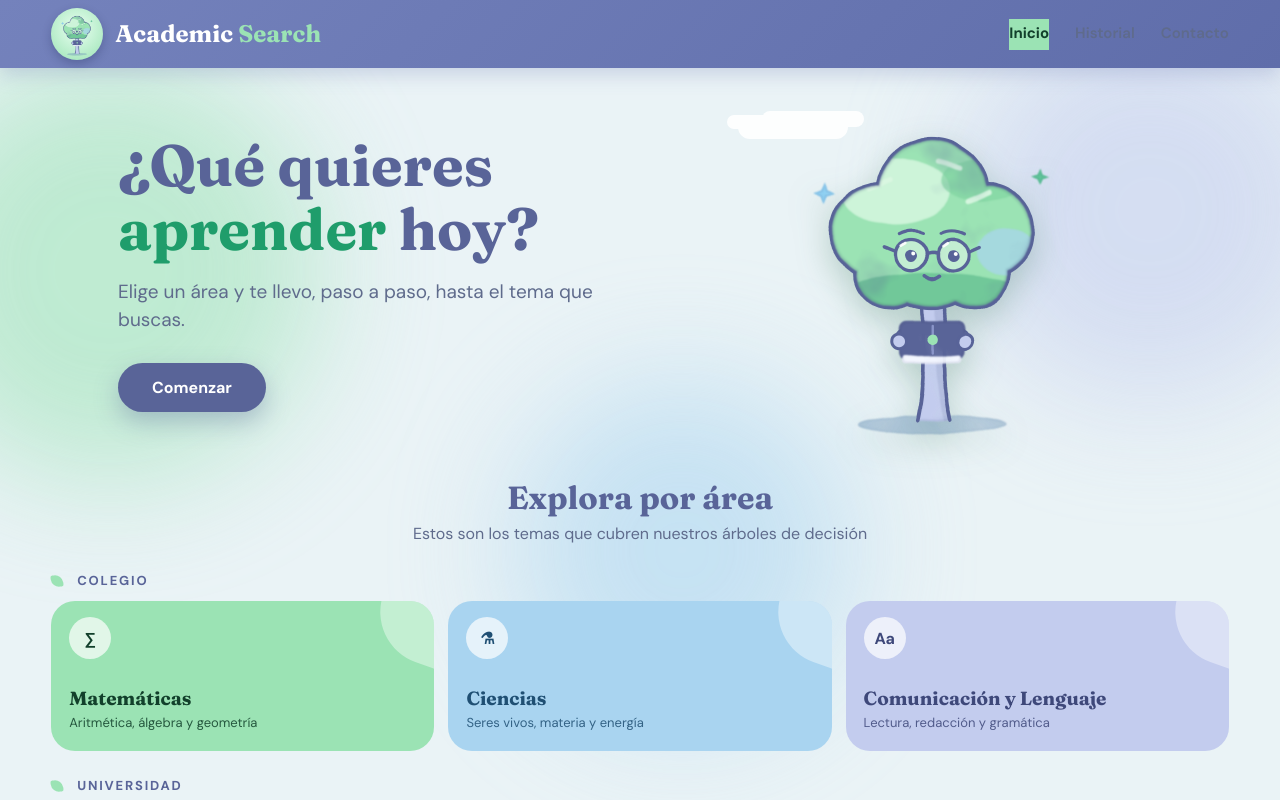
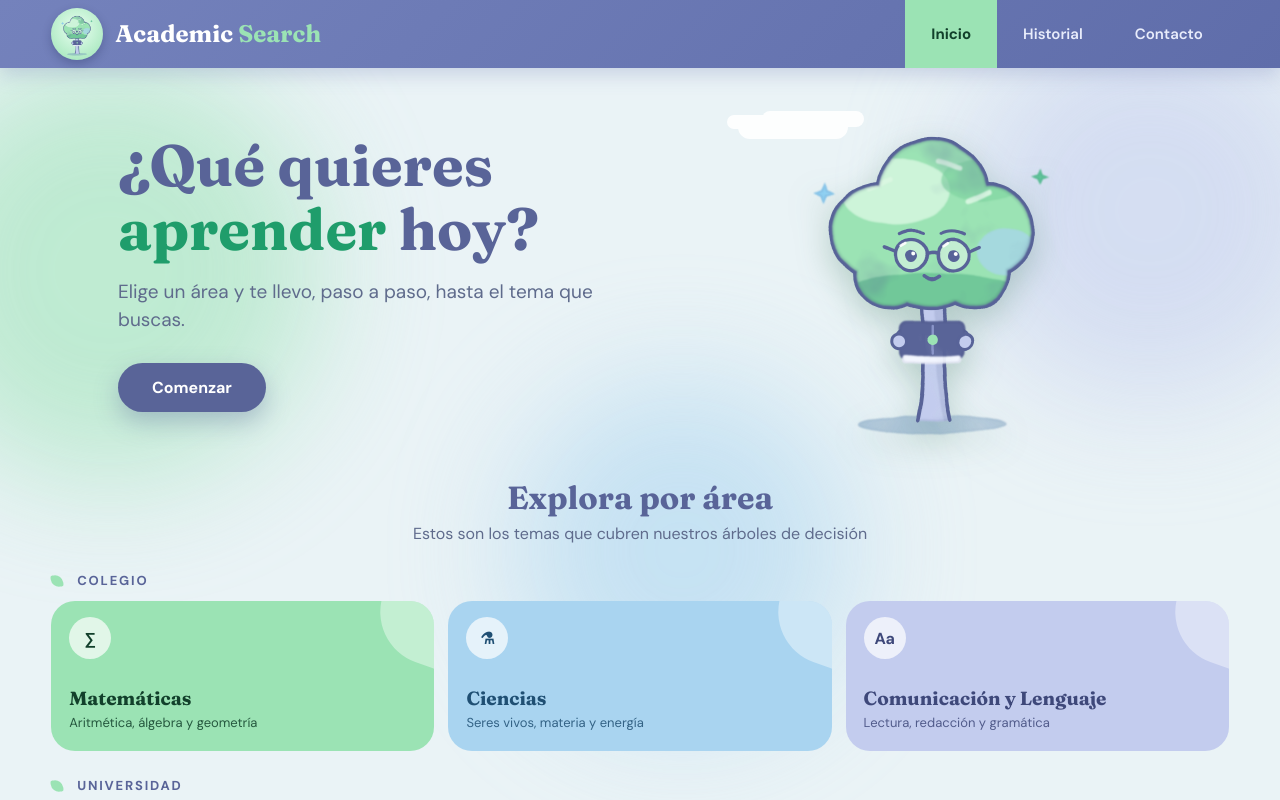
Before and after one commit to Castill025/Academic_Search, a plain HTML site: page docs/index.html in a window 1280 px wide. Shown: the top 800 px of the page. Drawn offline with Linux system fonts and the light colour scheme.

Commit message:
Agregar ajuste de error del menu

```diff
--- a/docs/prueba.css
+++ b/docs/prueba.css
@@ -115,16 +115,40 @@ body{
   color:#9BE3B4;
 }
 
-#navlinks{ display:flex; align-items:center; gap:26px }
-#navlinks a{ white-space:nowrap; color:var(--suave); text-decoration:none; font-weight:600; font-size:15px; padding:4px 0; border-bottom:3px solid transparent }
-#navlinks a:hover{ background:rgba(255,255,255,.16); color:#fff }
-body #navlinks a[aria-current="page"]{
+#navlinks{
+  display:flex;
+  align-items:stretch;
+  gap:0;
+}
+#navlinks a{
+  display:flex;
+  align-items:center;
+  padding:0 26px;
+  color:#E8ECFB;
+  font-weight:600;
+  font-size:15px;
+  border:0;
+  border-bottom:0;
+  border-radius:0;
+  transition:background .15s, color .15s;
+}
+
+#navlinks a:hover{
+  background:rgba(255,255,255,.16);
+  color:#fff;
+}
+
+#navlinks a[aria-current="page"]{
   background:#9BE3B4;
   color:#12402B;
   font-weight:700;
 }
 
-.menu{ display:flex; align-items:center; gap:26px }
+.menu{
+  align-self:stretch;
+  display:flex;
+  align-items:stretch;
+}
 .menu a{ white-space:nowrap; color:var(--suave); text-decoration:none; font-weight:600; font-size:15px; padding:4px 0; border-bottom:3px solid transparent }
 .menu a:hover{ color:var(--kashmir) }
 .menu a[aria-current="page"]{ color:var(--kashmir); border-bottom-color:var(--menta) }
```
